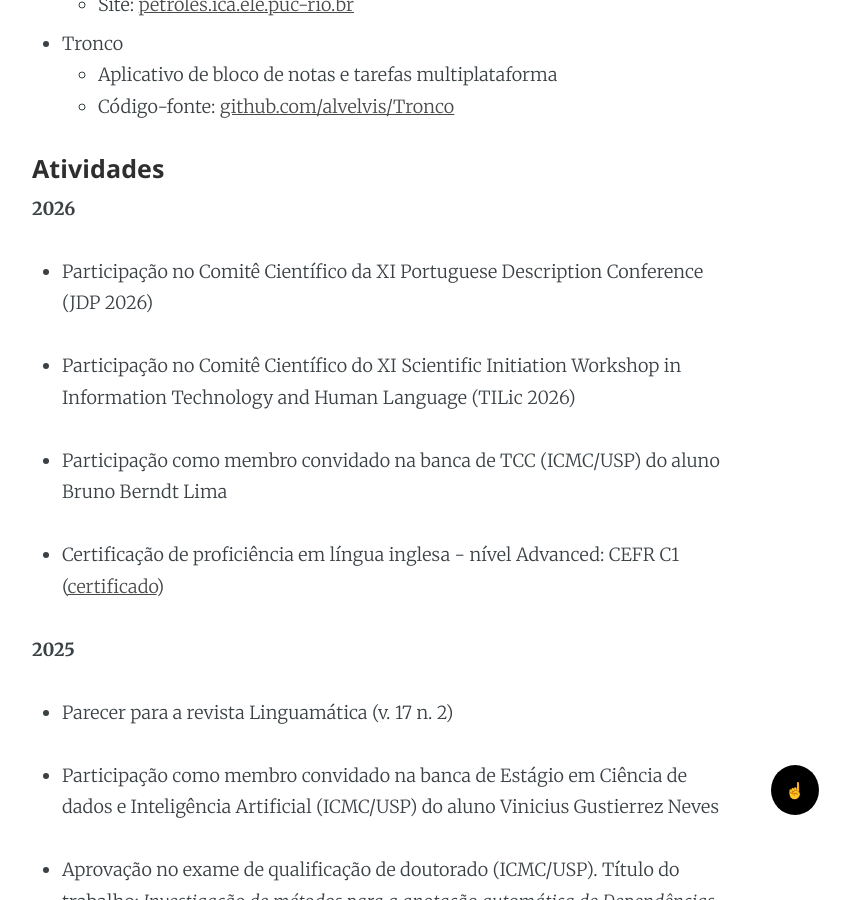
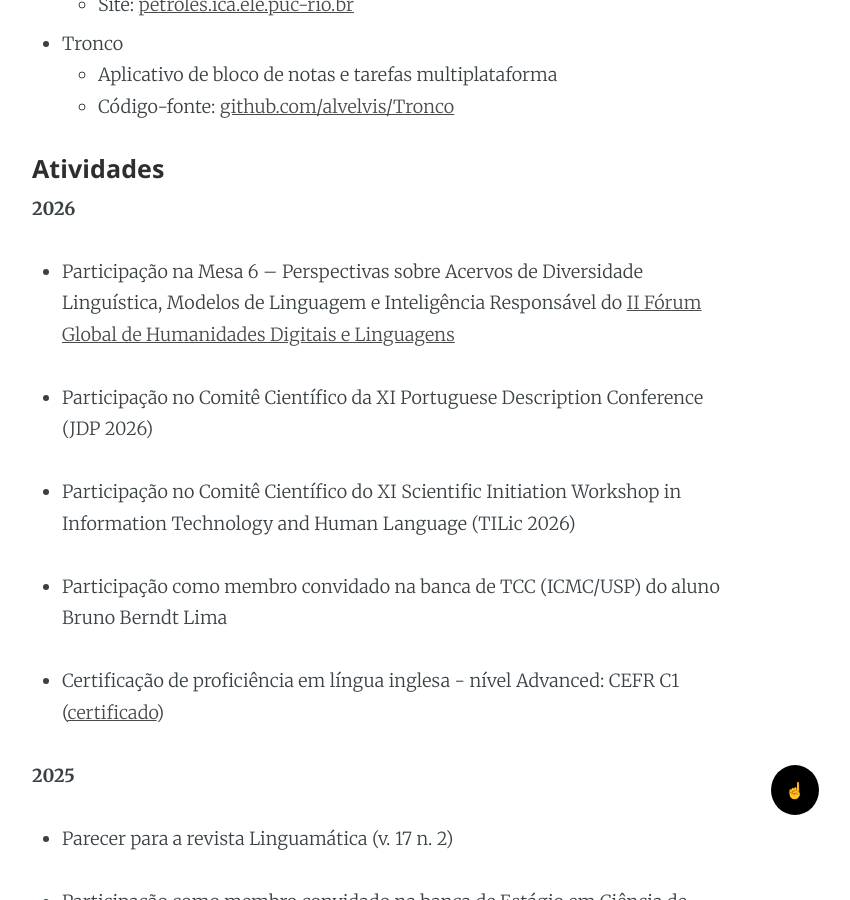
Before and after one commit to alvelvis/alvelvis.github.io, a Jekyll site: the page built from sobre.md, in a window 1280 px wide and 900 px high, scrolled down 5914 px. Shown: the whole window, without its empty margins (253-1103 px from the left). Built offline with Jekyll 4.4.1, drawn with Linux system fonts in a browser that asks for light colours.

Commit message:
participação no fórum de HD

```diff
--- a/sobre.md
+++ b/sobre.md
@@ -87,6 +87,9 @@ Rio de Janeiro, RJ / São Carlos, SP - Brasil
 #### Atividades
 
 **2026**
+
+- Participação na Mesa 6 – Perspectivas sobre Acervos de Diversidade Linguística, Modelos de Linguagem e Inteligência Responsável
+ do [II Fórum Global de Humanidades Digitais e Linguagens](https://www.even3.com.br/ii-forum-global-de-humanidades-digitais-e-linguagens-734485/)
 
 - Participação no Comitê Científico da XI Portuguese Description Conference (JDP 2026)
 
```
